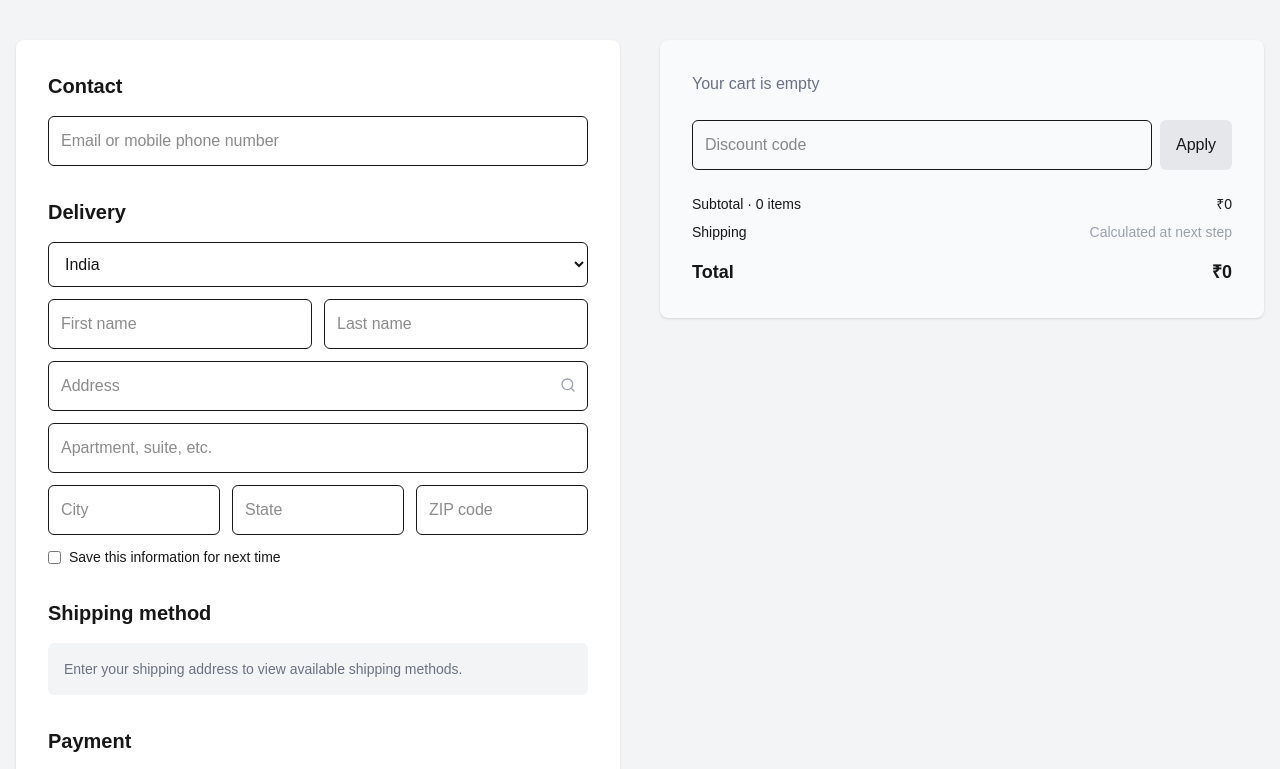
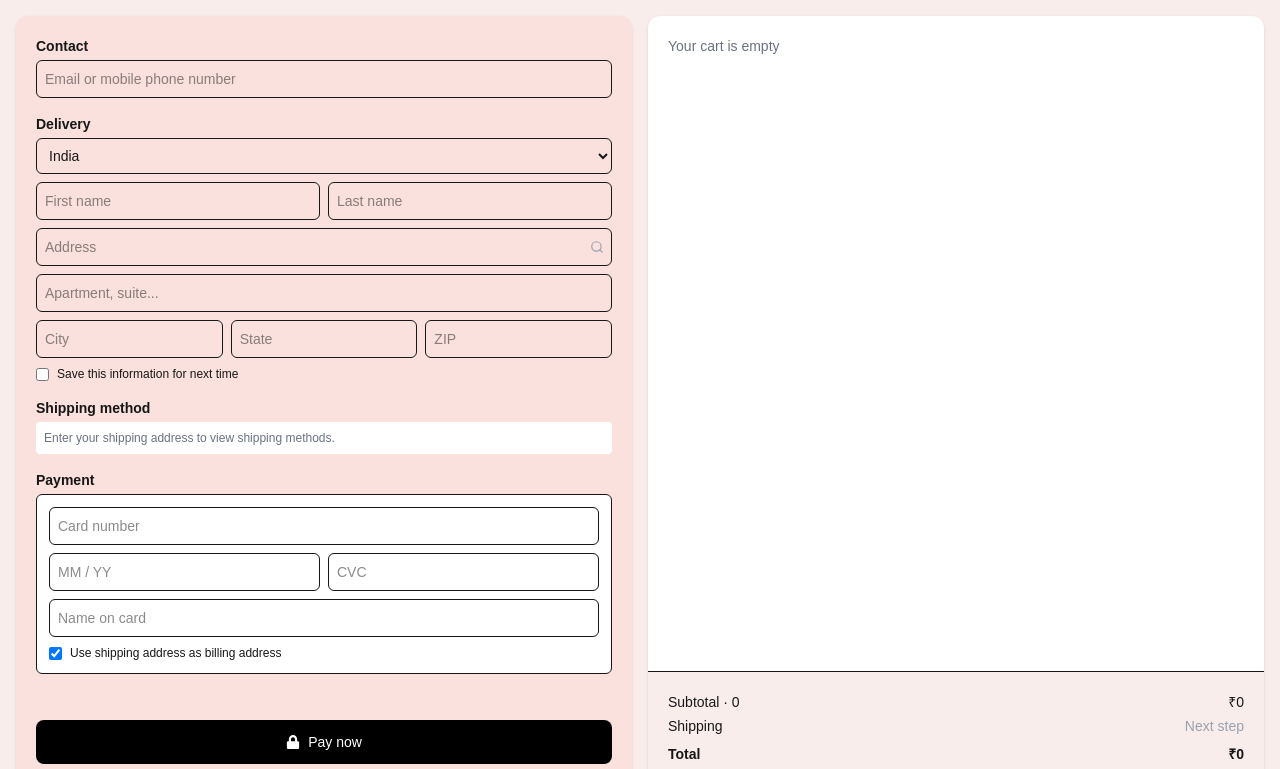
Before and after one commit to codeswithrohit/kapascentury, a Next.js app: page /purchasePages/Checkout in a window 1280 px wide. Shown: the top 769 px of the page. Built offline with nearby package versions, Linux system fonts and the light colour scheme.

Commit message:
add checkoout

```diff
--- a/pages/MainProductDetailPages/ProductGrid.jsx
+++ b/pages/MainProductDetailPages/ProductGrid.jsx
@@ -1,40 +1,45 @@
 import ProductCard from "./ProductCard";
 
 const products = [
-  { id: "1",
-    image: "https://images.unsplash.com/photo-1610030469983-98e550d6193c",
-    title: "Green Embroidered Lehenga Set",
-    price: 190,
+  {
+    id: 1,
+    title: "Mauve Pink Embroidered Tissue",
+    price: 225,
+    oldPrice: 250,
+    image:
+      "https://demo2-milano.myshopify.com/cdn/shop/files/fs4_2_2.jpg?v=1757989565&width=660",
+    discount: "-10%",
   },
-  { id: "2",
-    image: "https://images.unsplash.com/photo-1602810318383-e386cc2a3ccf",
-    title: "Saree",
-    price: 210,
+  {
+    id: 2,
+    title: "Black Silk Eid Lehenga & Choli",
+    price: 180,
+    image:
+      "https://demo2-milano.myshopify.com/cdn/shop/files/fs4_3_2.jpg?v=1757989892&width=720",
   },
-  { id: "3",
-    image: "https://images.unsplash.com/photo-1602810318383-e386cc2a3ccf",
-    title: "red suit",
-    price: 210,
+  {
+    id: 3,
+    title: "Light Maroon Embroidered Trouser",
+    price: 310,
+    image:
+      "https://demo2-milano.myshopify.com/cdn/shop/files/fs4_4_2.jpg?v=1757990041&width=720",
   },
-  { id: "4",
-    image: "https://images.unsplash.com/photo-1602810318383-e386cc2a3ccf",
-    title: "pink suit",
-    price: 210,
+  {
+    id: 4,
+    title: "Navy Blue Sequin Embroidered",
+    price: 285,
+    image:
+      "https://demo2-milano.myshopify.com/cdn/shop/files/fs4_5_2.jpg?v=1757990552&width=720",
+    tag: "Pre-Order",
   },
-  { id: "5",
-    image: "https://images.unsplash.com/photo-1602810318383-e386cc2a3ccf",
-    title: "black saree",
-    price: 210,
-  },
-  { id: "6",
-    image: "https://images.unsplash.com/photo-1602810318383-e386cc2a3ccf",
-    title: "red top",
-    price: 210,
-  },
-  { id: "7",
-    image: "https://images.unsplash.com/photo-1602810318383-e386cc2a3ccf",
-    title: "green cloths",
-    price: 210,
+  {
+    id: 5,
+    title: "Woven Design Organza Saree",
+    price: 350,
+    oldPrice: 400,
+    image:
+      "https://demo2-milano.myshopify.com/cdn/shop/files/fs4_7_2.webp?v=1758097443&width=660",
+    discount: "-13%",
   },
 ];
 
--- a/pages/purchasePages/Checkout.jsx
+++ b/pages/purchasePages/Checkout.jsx
@@ -5,6 +5,7 @@ import { FiSearch } from "react-icons/fi";
 import { useCart } from "../../context/CartContext";
 
 export default function Checkout() {
+
   const { cartItems } = useCart();
 
   const subtotal = cartItems.reduce(
@@ -13,180 +14,200 @@ export default function Checkout() {
   );
 
   return (
-    <div className="bg-gray-100 min-h-screen py-10 px-4">
-      <div className="max-w-7xl mx-auto grid lg:grid-cols-2 gap-10">
+
+    <div className="bg-[#F8EDEB] h-screen flex items-center justify-center p-4">
+
+      <div className="w-full max-w-7xl h-full grid lg:grid-cols-2 gap-4">
 
         {/* LEFT SIDE */}
-        <div className="bg-white p-8 rounded-lg shadow">
+        <div className="bg-[#FAE1DD] rounded-xl shadow p-5 flex flex-col justify-between text-sm">
+
+          <div className="space-y-4">
 
             {/* Contact */}
-          <div className="mb-8">
-            <h2 className="text-xl font-semibold mb-4">Contact</h2>
+            <div>
+              <h2 className="font-semibold mb-1">Contact</h2>
+
               <input
-              type="text"
                 placeholder="Email or mobile phone number"
-              className="w-full border rounded-md p-3"
+                className="w-full border p-2 rounded-md text-sm"
               />
             </div>
 
             {/* Delivery */}
-          <div className="mb-8">
-            <h2 className="text-xl font-semibold mb-4">Delivery</h2>
+            <div>
 
-            <select className="w-full border p-3 rounded-md mb-3">
+              <h2 className="font-semibold mb-1">Delivery</h2>
+
+              <select className="w-full border p-2 rounded-md mb-2 text-sm">
                 <option>India</option>
               </select>
 
-            <div className="grid md:grid-cols-2 gap-3">
+              <div className="grid grid-cols-2 gap-2">
+
                 <input
                   placeholder="First name"
-                className="border p-3 rounded-md"
+                  className="border p-2 rounded-md"
                 />
+
                 <input
                   placeholder="Last name"
-                className="border p-3 rounded-md"
+                  className="border p-2 rounded-md"
                 />
+
               </div>
 
-            <div className="relative mt-3">
+              <div className="relative mt-2">
+
                 <input
                   placeholder="Address"
-                className="border p-3 rounded-md w-full"
+                  className="border p-2 rounded-md w-full"
                 />
-              <FiSearch className="absolute right-3 top-4 text-gray-400" />
+
+                <FiSearch className="absolute right-2 top-3 text-gray-400 text-sm" />
+
               </div>
 
               <input
-              placeholder="Apartment, suite, etc."
-              className="border p-3 rounded-md w-full mt-3"
+                placeholder="Apartment, suite..."
+                className="border p-2 rounded-md w-full mt-2"
               />
 
-            <div className="grid md:grid-cols-3 gap-3 mt-3">
-              <input placeholder="City" className="border p-3 rounded-md" />
-              <input placeholder="State" className="border p-3 rounded-md" />
-              <input placeholder="ZIP code" className="border p-3 rounded-md" />
+              <div className="grid grid-cols-3 gap-2 mt-2">
+
+                <input placeholder="City" className="border p-2 rounded-md" />
+                <input placeholder="State" className="border p-2 rounded-md" />
+                <input placeholder="ZIP" className="border p-2 rounded-md" />
+
               </div>
 
-            <div className="flex items-center mt-3 gap-2">
+              <div className="flex items-center mt-2 gap-2 text-xs">
                 <input type="checkbox" />
-              <p className="text-sm">Save this information for next time</p>
+                <p>Save this information for next time</p>
               </div>
+
             </div>
 
             {/* Shipping */}
-          <div className="mb-8">
-            <h2 className="text-xl font-semibold mb-4">Shipping method</h2>
-            <div className="bg-gray-100 p-4 rounded-md text-gray-500 text-sm">
-              Enter your shipping address to view available shipping methods.
+            <div>
+
+              <h2 className="font-semibold mb-1">Shipping method</h2>
+
+              <div className="bg-white p-2 rounded text-gray-500 text-xs">
+                Enter your shipping address to view shipping methods.
               </div>
+
             </div>
 
             {/* Payment */}
             <div>
-            <h2 className="text-xl font-semibold mb-4">Payment</h2>
 
-            <div className="border rounded-lg p-4">
+              <h2 className="font-semibold mb-1">Payment</h2>
+
+              <div className="border rounded-md p-3 bg-white space-y-2">
 
                 <input
                   placeholder="Card number"
-                className="border p-3 rounded-md w-full mb-3"
+                  className="border p-2 rounded-md w-full"
                 />
 
-              <div className="grid md:grid-cols-2 gap-3">
+                <div className="grid grid-cols-2 gap-2">
+
                   <input
-                  placeholder="Expiration date (MM / YY)"
-                  className="border p-3 rounded-md"
+                    placeholder="MM / YY"
+                    className="border p-2 rounded-md"
                   />
+
                   <input
-                  placeholder="Security code"
-                  className="border p-3 rounded-md"
+                    placeholder="CVC"
+                    className="border p-2 rounded-md"
                   />
+
                 </div>
 
                 <input
                   placeholder="Name on card"
-                className="border p-3 rounded-md w-full mt-3"
+                  className="border p-2 rounded-md w-full"
                 />
 
-              <div className="flex items-center gap-2 mt-3">
+                <div className="flex items-center gap-2 text-xs">
                   <input type="checkbox" defaultChecked />
-                <p className="text-sm">
-                  Use shipping address as billing address
-                </p>
-              </div>
+                  <p>Use shipping address as billing address</p>
                 </div>
 
-            <button className="w-full bg-blue-600 hover:bg-blue-700 text-white py-4 rounded-lg mt-6 flex justify-center items-center gap-2">
+              </div>
+
+            </div>
+
+          </div>
+
+          {/* PAY BUTTON */}
+          <button className="w-full bg-black hover:bg-gray-800 text-white py-3 rounded-lg flex justify-center items-center gap-2 mt-4">
             <FaLock />
             Pay now
           </button>
-          </div>
+
         </div>
 
         {/* RIGHT SIDE */}
-        <div className="bg-gray-50 p-8 rounded-lg shadow h-fit">
+        <div className="bg-white rounded-xl shadow flex flex-col">
 
-          {/* PRODUCTS */}
-          <div className="space-y-5">
+          {/* ITEMS */}
+          <div className="flex-1 overflow-y-auto p-5 space-y-4">
 
             {cartItems.length === 0 ? (
-              <p className="text-gray-500">Your cart is empty</p>
+              <p className="text-gray-500 text-sm">Your cart is empty</p>
             ) : (
               cartItems.map((item, index) => (
+
                 <div key={index} className="flex justify-between items-center">
 
                   <div className="flex gap-3">
+
                     <div className="relative">
+
                       <img
                         src={item.image}
-                        className="w-16 h-20 object-cover rounded"
+                        className="w-14 h-16 object-cover rounded"
                       />
 
-                      <span className="absolute -top-2 -right-2 bg-black text-white text-xs px-2 py-1 rounded-full">
+                      <span className="absolute -top-2 -right-2 bg-black text-white text-xs px-1 rounded-full">
                         {item.quantity}
                       </span>
+
                     </div>
 
-                    <p className="text-sm max-w-[150px]">
+                    <p className="text-xs max-w-[140px]">
                       {item.title || item.name}
                     </p>
+
                   </div>
 
-                  <p className="font-medium">
+                  <p className="text-sm font-medium">
                     ₹{item.price * item.quantity}
                   </p>
 
                 </div>
+
               ))
             )}
 
           </div>
 
-          {/* Discount */}
-          <div className="flex gap-2 mt-6">
-            <input
-              placeholder="Discount code"
-              className="border p-3 rounded-md flex-1"
-            />
-            <button className="bg-gray-200 px-4 rounded-md">
-              Apply
-            </button>
-          </div>
+          {/* SUMMARY */}
+          <div className="border-t p-5 bg-[#F8EDEB] text-sm">
 
-          {/* SUMMARY */}
-          <div className="mt-6 text-sm space-y-2">
-
-            <div className="flex justify-between">
-              <p>Subtotal · {cartItems.length} items</p>
+            <div className="flex justify-between mb-1">
+              <p>Subtotal · {cartItems.length}</p>
               <p>₹{subtotal}</p>
             </div>
 
-            <div className="flex justify-between">
+            <div className="flex justify-between mb-1">
               <p>Shipping</p>
-              <p className="text-gray-400">Calculated at next step</p>
+              <p className="text-gray-400">Next step</p>
             </div>
 
-            <div className="flex justify-between font-semibold text-lg mt-4">
+            <div className="flex justify-between font-semibold mt-2">
               <p>Total</p>
               <p>₹{subtotal}</p>
             </div>
@@ -196,6 +217,7 @@ export default function Checkout() {
         </div>
 
       </div>
+
     </div>
   );
 }
```
Lines whose indentation alone changed are shown as unchanged.
